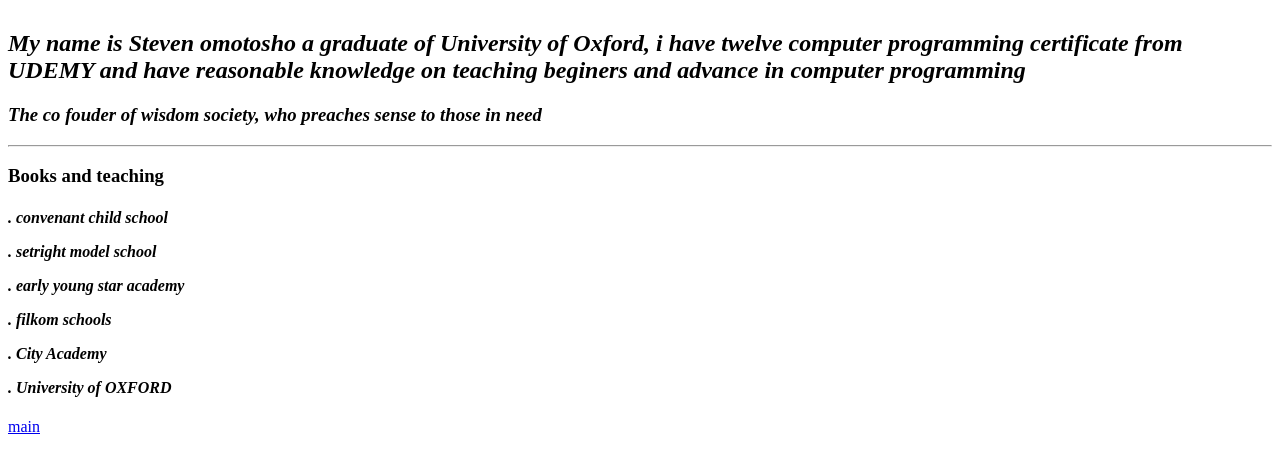
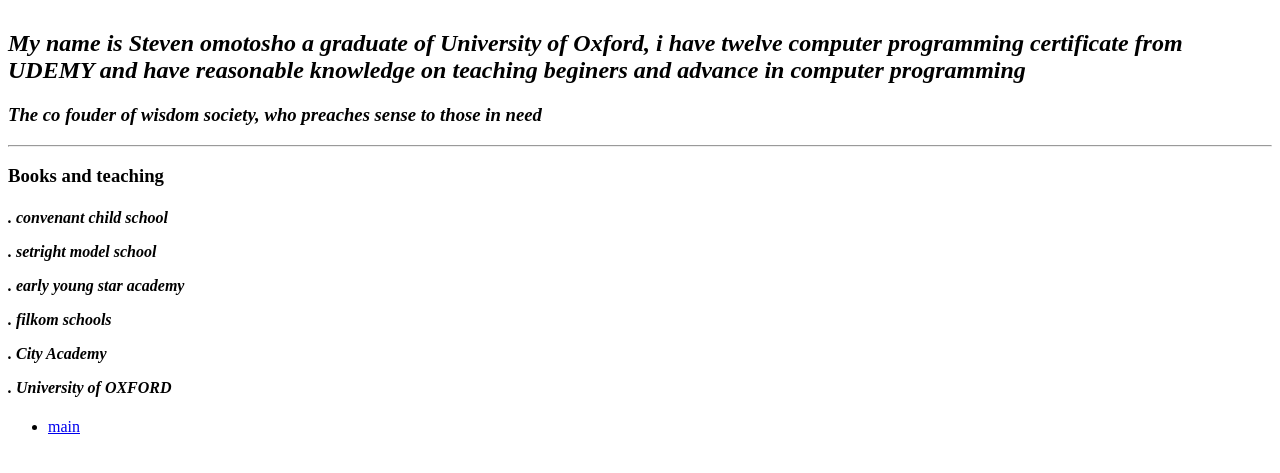
Before and after one commit to muyenbobo/cv, a plain HTML site: page index.html in a window 1280 px wide. Shown: the part 71-544 px from the top of the page. Drawn offline with Linux system fonts and the light colour scheme.

Commit message:
Update index.html

```diff
--- a/index.html
+++ b/index.html
@@ -15,7 +15,8 @@
               <p><em><strong>.</strong> filkom schools</em></p>
               <p><em><strong>. City Academy</strong></em></p>
               <p><em><strong>.</strong> University of OXFORD</em></p></h4>
-  <a href="index (2).html" alt"">main</a>
-
+            <ul>
+             <li><a href="index (2).html">main</a></li>
+  </ul>
   </body>
 </html>
```
